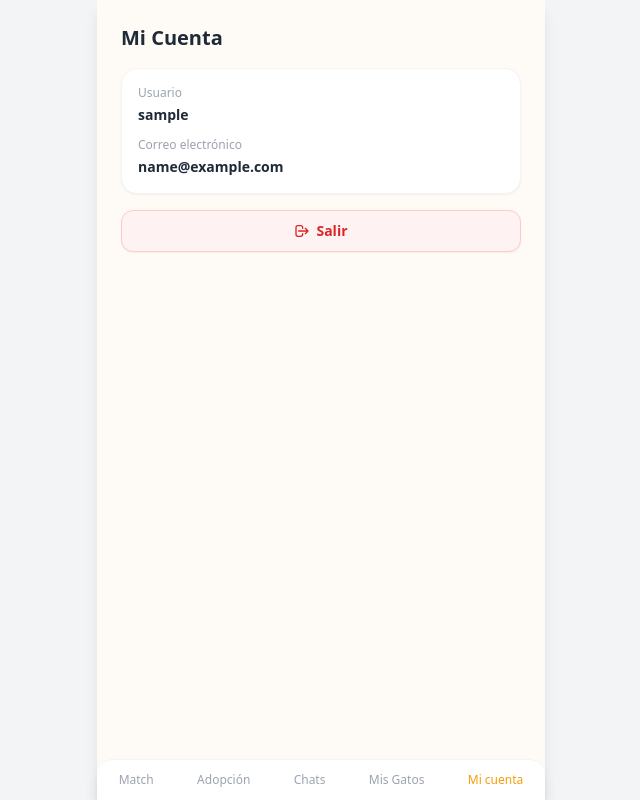
After one commit to rrodriguezhe/mewtual, a Django app: page /users/cuenta/ in a window 1280 px wide. The commit adds this page. Shown: the whole page, without its empty margins (319-959 px from the left). Run offline with Django 5.2, Linux system fonts and the light colour scheme; the visitor is signed in with stand-in values (Sample User, id 1); some libraries are stand-ins or nearby versions.

Commit message:
Add "Mi cuenta" tab, move Salir button inside it
Standalone Salir button in the bottom nav (styled differently from
every other tab) is now a normal "Mi cuenta" tab. Logging out is an
action inside that page instead: shows read-only username/email plus
the Salir button, moved verbatim from the nav bar.

Nav order is now Match, Adopción, Chats, Mis Gatos, Mi cuenta across
all 7 templates that render it (6 existing pages + the new one).

Co-Authored-By: Claude Sonnet 5 <noreply@anthropic.com>

```diff
--- /dev/null
+++ b/Final-Project/backend/users/templates/users/mi_cuenta.html
@@ -0,0 +1,53 @@
+<!DOCTYPE html>
+<html lang="es">
+<head>
+    <meta charset="UTF-8">
+    <meta name="viewport" content="width=device-width, initial-scale=1.0">
+    <title>Mewtual - Mi Cuenta</title>
+    <script src="https://cdn.tailwindcss.com"></script>
+    <script>
+        tailwind.config = { theme: { extend: { colors: { brandOrange: '#F59E0B', brandCrema: '#FEFBF6' } } } }
+    </script>
+</head>
+<body class="bg-gray-100 flex justify-center items-center min-h-screen">
+    <div class="w-full max-w-md bg-brandCrema min-h-screen shadow-lg flex flex-col p-6 relative pb-24">
+
+        <h1 class="text-xl font-bold text-gray-800 mb-4">Mi Cuenta</h1>
+
+        <div class="bg-white p-4 rounded-2xl shadow-sm border border-gray-100 mb-4">
+            <p class="text-xs text-gray-400 mb-1">Usuario</p>
+            <p class="text-sm font-semibold text-gray-800 mb-3">{{ user.username }}</p>
+            <p class="text-xs text-gray-400 mb-1">Correo electrónico</p>
+            <p class="text-sm font-semibold text-gray-800">{{ user.email }}</p>
+        </div>
+
+        <a href="{% url 'users:logout' %}"
+           class="flex items-center justify-center gap-1.5 bg-red-50 text-red-600 hover:bg-red-500 hover:text-white px-4 py-2.5 rounded-xl text-sm font-semibold border border-red-200 transition duration-200 shadow-sm transform active:scale-95"
+           title="Cerrar sesión">
+            <svg class="w-4 h-4 flex-shrink-0" fill="none" stroke="currentColor" viewBox="0 0 24 24">
+                <path stroke-linecap="round" stroke-linejoin="round" stroke-width="2" d="M17 16l4-4m0 0l-4-4m4 4H7m6 4v1a3 3 0 01-3 3H6a3 3 0 01-3-3V7a3 3 0 013-3h4a3 3 0 013 3v1"></path>
+            </svg>
+            <span>Salir</span>
+        </a>
+
+        <div class="absolute bottom-0 left-0 right-0 bg-white border-t border-gray-100 py-3 flex justify-around items-center shadow-lg rounded-t-2xl">
+            <a href="{% url 'matching:swipe' %}" class="flex flex-col items-center text-gray-400 hover:text-brandOrange">
+                <span class="text-xs font-medium">Match</span>
+            </a>
+            <a href="{% url 'adoption:lista_publicaciones' %}" class="flex flex-col items-center text-gray-400 hover:text-brandOrange">
+                <span class="text-xs font-medium">Adopción</span>
+            </a>
+            <a href="{% url 'chat:lista_chats' %}" class="flex flex-col items-center text-gray-400 hover:text-brandOrange">
+                <span class="text-xs font-medium">Chats</span>
+            </a>
+            <a href="{% url 'cats:mis_gatos' %}" class="flex flex-col items-center text-gray-400 hover:text-brandOrange">
+                <span class="text-xs font-medium">Mis Gatos</span>
+            </a>
+            <a href="{% url 'users:mi_cuenta' %}" class="flex flex-col items-center text-brandOrange">
+                <span class="text-xs font-medium">Mi cuenta</span>
+            </a>
+        </div>
+
+    </div>
+</body>
+</html>
--- a/Final-Project/backend/users/urls.py
+++ b/Final-Project/backend/users/urls.py
@@ -21,4 +21,5 @@ urlpatterns = [
     path('login/', views.login_view, name='login'),
     path('register/', views.register_view, name='register'),
     path('logout/', views.logout_view, name='logout'),
+    path('cuenta/', views.mi_cuenta_view, name='mi_cuenta'),
 ]
--- a/Final-Project/backend/users/views.py
+++ b/Final-Project/backend/users/views.py
@@ -1,5 +1,6 @@
 from rest_framework import permissions, viewsets
 from django.contrib import messages
+from django.contrib.auth.decorators import login_required
 from django.db import transaction
 from django.contrib.auth.models import User
 from django.contrib.auth.password_validation import validate_password
@@ -138,3 +139,8 @@ def logout_view(request):
     logout(request)
     messages.success(request, "Has cerrado sesión exitosamente. ¡Te esperamos pronto en Mewtual!")
     return redirect('users:login')
+
+
+@login_required
+def mi_cuenta_view(request):
+    return render(request, 'users/mi_cuenta.html')
```
Also changed, not shown: Final-Project/backend/adoption/templates/adoption/lista_publicaciones.html (+2 -7 lines), Final-Project/backend/adoption/templates/adoption/mis_publicaciones.html (+2 -7 lines), Final-Project/backend/cats/templates/cats/mis_gatos.html (+3 -8 lines), Final-Project/backend/chat/templates/chat/lista_chats.html (+2 -7 lines), Final-Project/backend/matching/templates/matching/home.html (+2 -7 lines), Final-Project/backend/matching/templates/matching/swipe.html (+3 -8 lines), Final-Project/backend/users/tests.py (+20 -0 lines).
